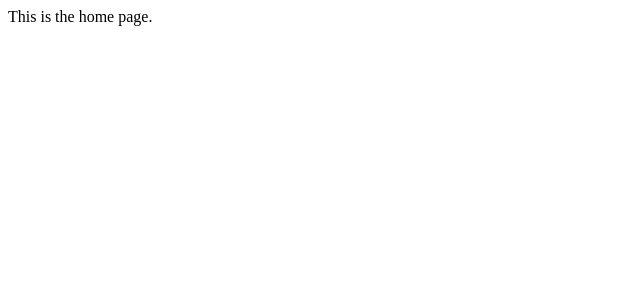
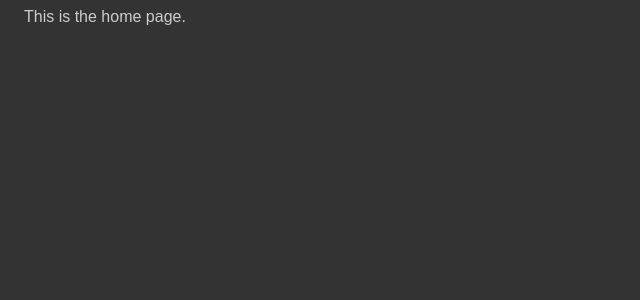
Before and after one commit to edwardtanguay/et002-nextjs-usecontext, a Next.js app: page / in a window 1280 px wide. Shown: the top 300 px of the page, without its empty margins (0-640 px from the left). Built offline with nearby package versions, Linux system fonts and the light colour scheme.

Commit message:
implemented site.scss

```diff
--- a/app/layout.tsx
+++ b/app/layout.tsx
@@ -1,3 +1,5 @@
+import '../styles/site.scss';
+
 export default function RootLayout({
   children,
 }: {
--- a/package.json
+++ b/package.json
@@ -8,7 +8,8 @@
   "dependencies": {
     "next": "latest",
     "react": "18.2.0",
-    "react-dom": "18.2.0"
+    "react-dom": "18.2.0",
+    "sass": "^1.58.0"
   },
   "devDependencies": {
     "@types/node": "18.11.3",
--- /dev/null
+++ b/styles/site.scss
@@ -0,0 +1,6 @@
+body {
+	background-color: #333;
+	color: #ccc;
+	font-family: sans-serif;
+	padding: 0 1rem;
+}
```
Also changed, not shown: 1 other file (tests, documents, lock files or other folders).
